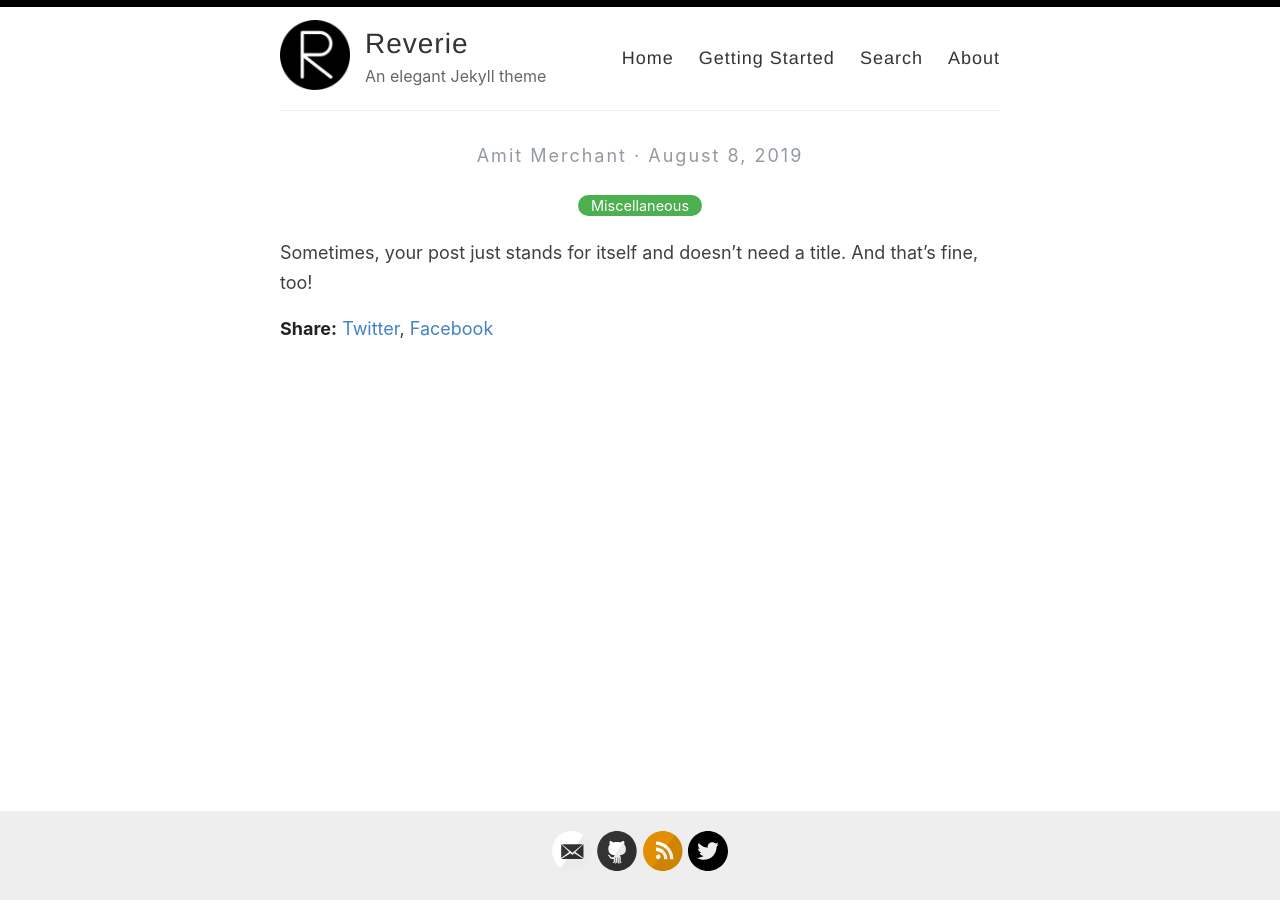
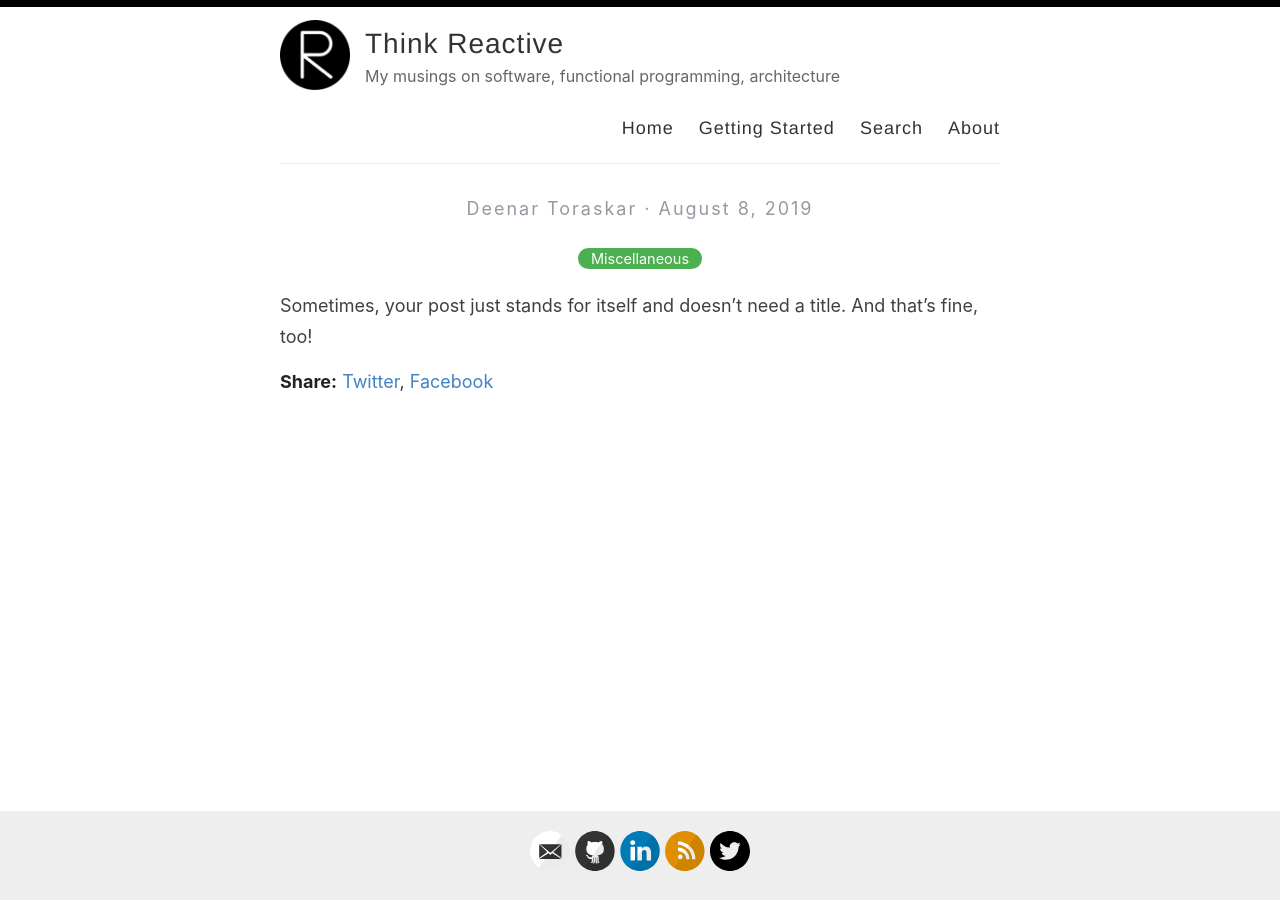
Before and after one commit to deenar/deenar.github.io, a Jekyll site: the page built from _posts/2019-08-08-no-title-posts.md, in a window 1280 px wide. Built offline with Jekyll 4.4.1, drawn with Linux system fonts in a browser that asks for light colours.

Commit message:
updated config

```diff
--- a/_config.yml
+++ b/_config.yml
@@ -3,13 +3,13 @@
 #
 
 # Name of your site (displayed in the header)
-name: Reverie
+name: Think Reactive
 
 # Name of the author
-author: Amit Merchant
+author: Deenar Toraskar
 
 # Short bio or description (displayed in the header)
-description: An elegant Jekyll theme
+description: My musings on software, functional programming, architecture
 
 # URL of your avatar or profile pic (you could use your GitHub profile pic)
 avatar: /images/reverie.png
@@ -21,15 +21,15 @@
 # Includes an icon in the footer for each username you enter
 footer-links:
   dribbble:
-  email: amit.d.merchant@gmail.com
+  email: deenar.toraskar@thinkreactive.co.uk
   facebook:
   flickr:
-  github: amitmerchant1990/reverie
+  github: deenar
   instagram:
-  linkedin:
+  linkedin: deenartoraskar
   pinterest:
   rss: rss
-  twitter: amit_merchant
+  twitter: DeenarToraskar
   stackoverflow:
   youtube: # channel/<your_long_string> or user/<user-name>
   googleplus: # anything in your profile username that comes after plus.google.com/
@@ -41,18 +41,18 @@
 disqus:
 
 # Enter your Google Analytics web tracking code (e.g. UA-2110908-2) to activate tracking
-google_analytics: UA-43339302-11
+google_analytics:
 
 # Your website URL (e.g. http://amitmerchant1990.github.io or http://www.amitmerchant.com)
 # Used for Sitemap.xml and your RSS feed
-url: http://www.amitmerchant.com/reverie
-enforce_ssl: https://www.amitmerchant.com/reverie
+url: http://deenar.github.io
+enforce_ssl: https://deenar.github.io
 
 # If you're hosting your site at a Project repository on GitHub pages
 # (http://yourusername.github.io/repository-name)
 # and NOT your User repository (http://yourusername.github.io)
 # then add in the baseurl here, like this: "/repository-name"
-baseurl: "/reverie"
+baseurl:
 
 #
 # !! You don't need to change any of the configuration flags below !!
```
